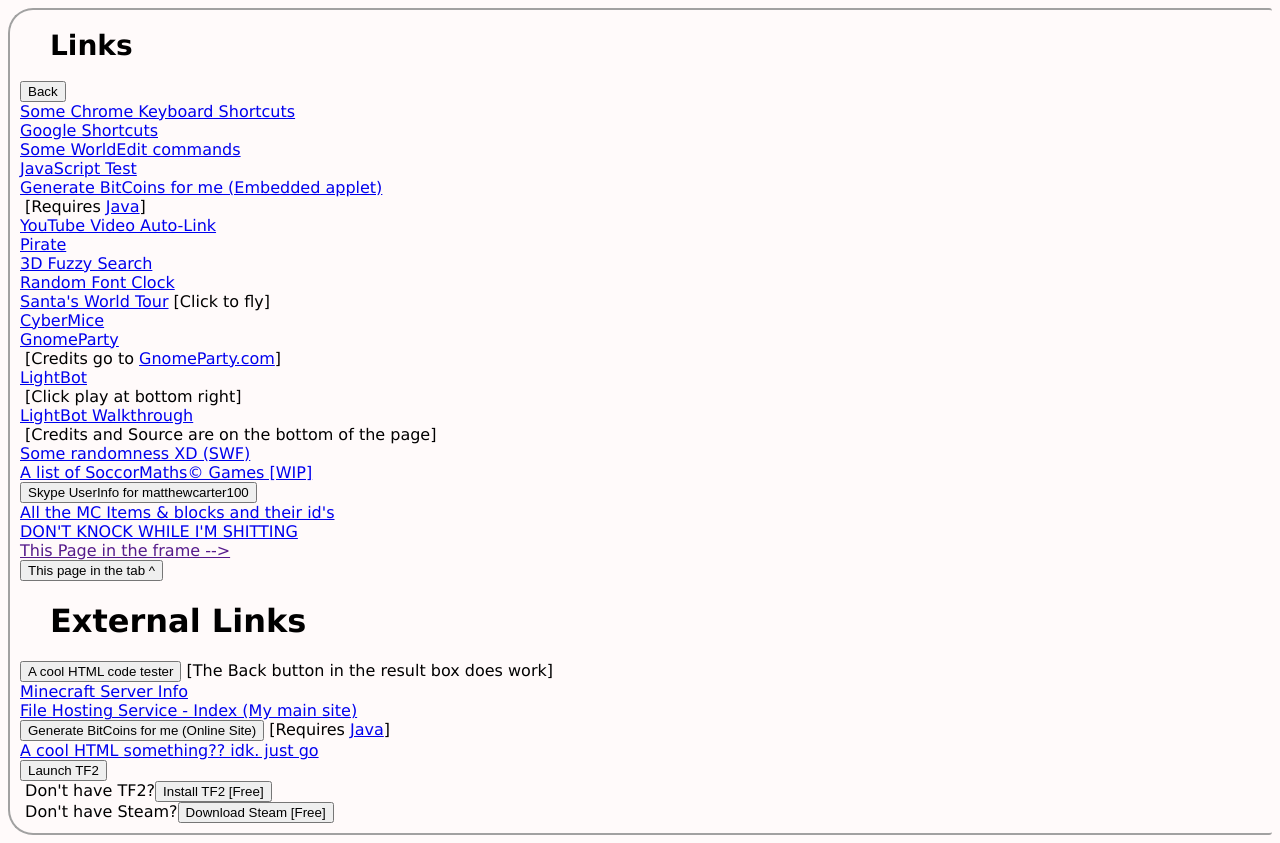
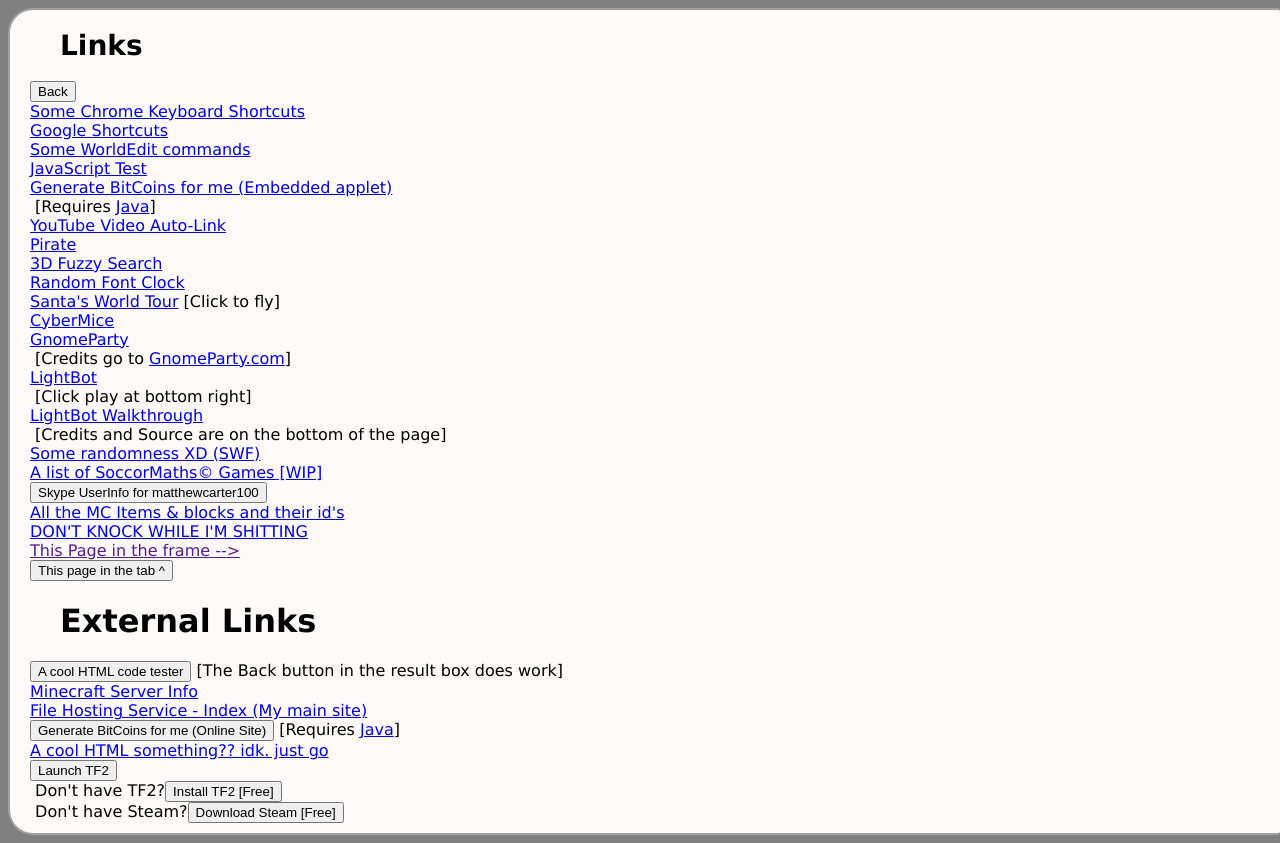
Before and after one commit to Walkman100/walkman100.github.io, a PHP site: page /LinksFramesetNav.htm in a window 1280 px wide. Run offline with PHP 8.4, Linux system fonts and the light colour scheme.

Commit message:
Optimised main.css and the FrameSet

```diff
--- a/LinksFramesetNav.htm
+++ b/LinksFramesetNav.htm
@@ -6,7 +6,8 @@
 <link rel="stylesheet" href="main.css" type="text/css">
 <script type="text/javascript" src="jwplayer.js"></script>
 </head>
-<body class=framesetLeft>
+<body>
+<div class=framesetLeft>
 <a name="top">
 <h1>Links</h1>
 <noscript>
@@ -49,5 +50,7 @@
 <br><INPUT Type="button" VALUE="Launch TF2" onClick="parent.location='steam://rungameid/440'">
 <br>&nbsp;Don't have TF2?<INPUT Type="button" VALUE="Install TF2 [Free]" onClick="parent.location='steam://install/440'">
 <br>&nbsp;Don't have Steam?<INPUT Type="button" VALUE="Download Steam [Free]" onClick="parent.location='http://storefront.steampowered.com/download/SteamInstall.msi'">
-</font></body>
+</font>
+</div>
+</body>
 </html>
--- a/YTVL/index.html
+++ b/YTVL/index.html
@@ -100,7 +100,7 @@
 <a href="AdvancedOptionsWithDebugKeyCombinationPressed.png"><h4>Advanced Options with debug key combination pressed:</h4>
 <img src="AdvancedOptionsWithDebugKeyCombinationPressed.png" alt="Advanced Options with debug key combination pressed"></a>
 <a href="ver.txt"><h4>Current Version file:</h4>
-<iframe src="ver.txt" width="70px" height="50px" frameborder="0" seamless="seamless"></a>
+<iframe src="ver.txt" width="100px" height="50px" frameborder="0" seamless="seamless"></a>
 </center></div>
 </BODY>
 </HTML>
--- a/blank.htm
+++ b/blank.htm
@@ -6,15 +6,14 @@
 <link rel="stylesheet" href="main.css" type="text/css">
 <script type="text/javascript" src="jwplayer.js"></script>
 </head>
-<body class=framesetRight>
+<body>
+<div class=framesetRight style="height:800px;">
 <a name="top"><font size="5">
 <noscript>
  For full functionality of this site it is necessary to enable JavaScript.
  Here are the <a href="http://www.enable-javascript.com/" target="self">
  instructions how to enable JavaScript in your web browser</a>.
 </noscript>
-<div class="blank" style="height:800px;">
-
 </div>
 </body>
 </html>
--- a/main.css
+++ b/main.css
@@ -1,81 +1,54 @@
-body {
+body { /* Background of everything, sets main font */
 background : grey;
 font-family : Verdana, Geneva, sans-serif;
 font-size : 14px;
 }
 
-body.framesetLeft {
-background : snow;
-border-top-color: rgb(161, 161, 161);
-border-top-style: solid;
-border-top-width: 2px;
-border-bottom-color: rgb(161, 161, 161);
-border-bottom-style: solid;
-border-bottom-width: 2px;
-border-left-color: rgb(161, 161, 161);
-border-left-style: solid;
-border-left-width: 2px;
-padding-right: 10px;
-padding-bottom: 10px;
-padding-left: 10px;
-border-top-left-radius: 25px;
+div { /* For any div element */
+background : snow; /* What colour is best, snow or seashell? */
+border : 2px solid #a1a1a1;
+padding : 10px 20px;
+border-radius : 25px;
+}
+
+.banner { /* Top of mainpage.htm */
+width : 95%;
+height : 100%;
+margin-right : auto;
+margin-left : auto;
+text-align : center;
+}
+
+.main { /* main site content */
+width : 750px;
+margin-right : auto;
+margin-left : auto;
+/* text-align : justify; */
+}
+
+.flright { /* for a floating/notification on the right */
+background : #dddddd;
+width : 350px;
+float : right;
+margin-right : 5px;
+text-align : center;
+}
+
+.framesetLeft { /* for left of a frameset, contains navigation */
+margin-right : -8px;
+border-right-width: 0px;
+padding-top: 0px;
 border-top-right-radius: 3px;
 border-bottom-right-radius: 3px;
-border-bottom-left-radius: 25px;
 }
 
-body.framesetRight {
-background : snow;
-border-top-color: rgb(161, 161, 161);
-border-top-style: solid;
-border-top-width: 2px;
-border-bottom-color: rgb(161, 161, 161);
-border-bottom-style: solid;
-border-bottom-width: 2px;
-border-right-color: rgb(161, 161, 161);
-border-right-style: solid;
-border-right-width: 2px;
-padding : 0px 10px;
+.framesetRight { /* for any page that goes on the right of a frameset, currently only blank.htm */
+margin-left : -10px;
+border-left-width: 2px;
 border-top-left-radius: 3px;
-border-top-right-radius: 25px;
-border-bottom-right-radius: 25px;
 border-bottom-left-radius: 3px;
 }
 
-div.banner {
-width : 95%;
-height : 100%;
-margin-right:auto;
-margin-left:auto;
-text-align : center;
-border : 2px solid #a1a1a1;
-padding : 10px 20px;
-background : snow;
-border-radius:25px;
-}
-
-div.main {
-/* text-align : justify; */
-width : 750px;
-margin-right:auto;
-margin-left:auto;
-border : 2px solid #a1a1a1;
-padding : 10px 20px;
-background : snow; /* What colour is best, snow or seashell? */
-border-radius:25px;
-}
-
-div.flright {
-float : right;
-width : 350px;
-text-align : center;
-margin-right : 5px;
-border : 2px solid #a1a1a1;
-padding : 10px 20px;
-background : #dddddd;
-border-radius:25px;
-}
-
-h1 {
+h1 { /* indent headings */
 margin-left : 30px;
 }
```
